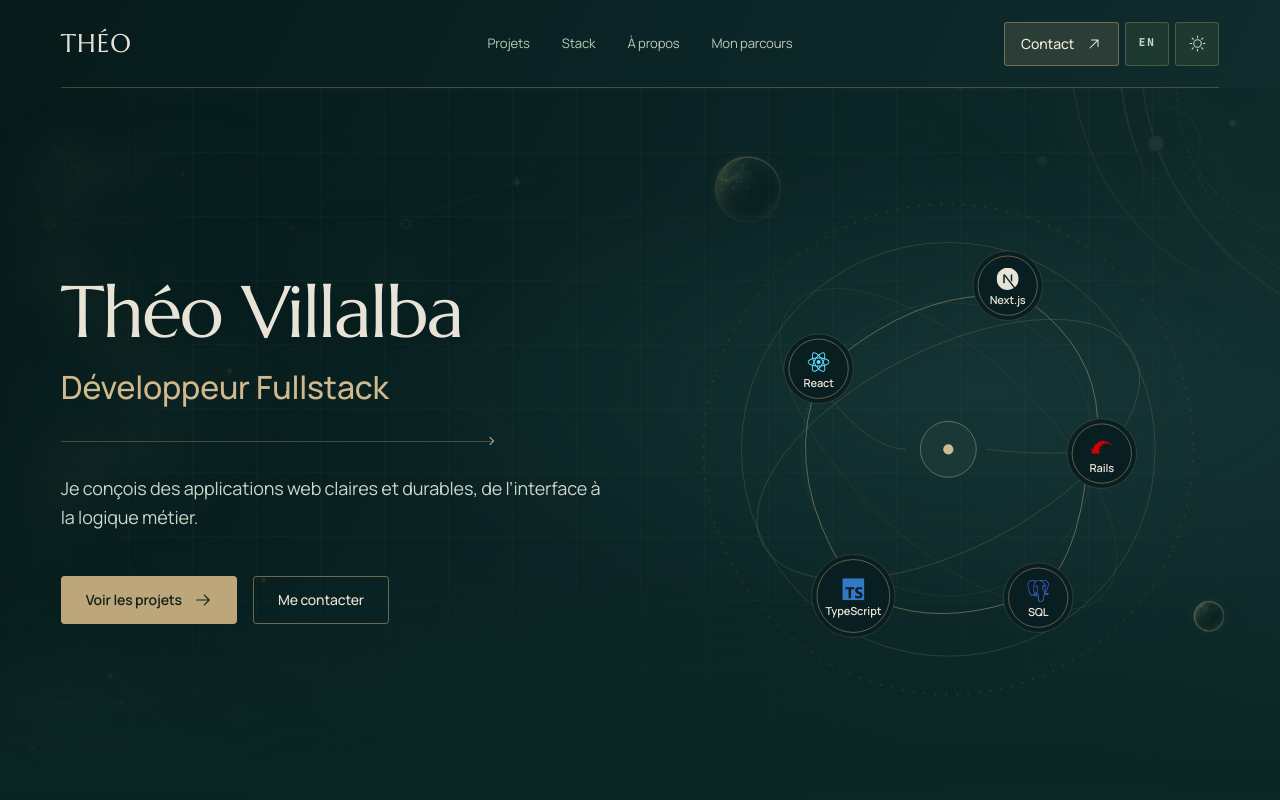
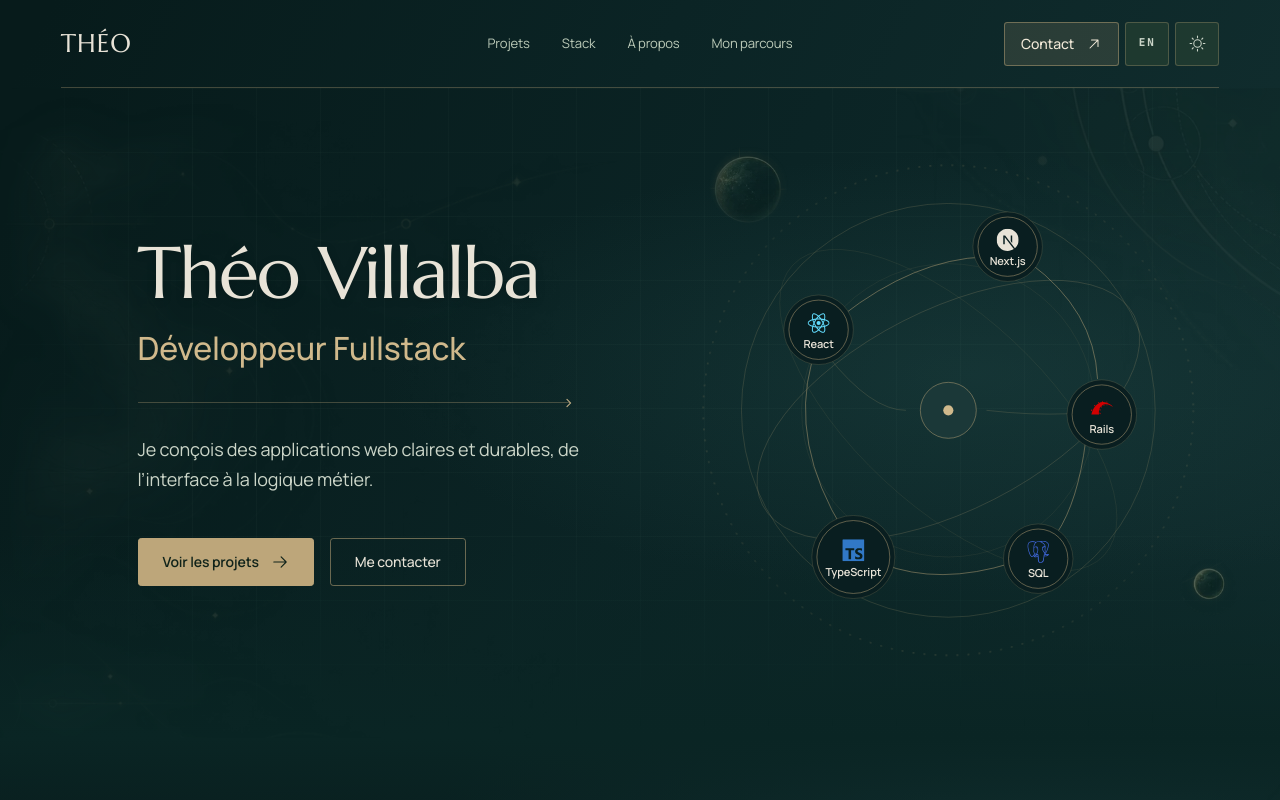
Before and after one commit to Naethr/portfolio, a Next.js app: page / in a window 1280 px wide. Shown: the top 800 px of the page. Built offline with nearby package versions, Linux system fonts and the light colour scheme.

Commit message:
feat: update hero section styles for improved layout and responsiveness; adjust media queries for better display

```diff
--- a/src/app/globals.css
+++ b/src/app/globals.css
@@ -426,6 +426,17 @@ p {
   padding-top: clamp(4rem, 7vw, 7rem);
 }
 
+@media (min-width: 1024px) {
+  .hero-content {
+    min-height: min(642px, 70svh);
+    padding-top: clamp(2rem, 4vw, 4rem);
+  }
+
+  .hero-copy {
+    margin-left: clamp(2rem, 6vw, 7rem);
+  }
+}
+
 .hero-cartography {
   position: absolute;
   top: -1rem;
--- a/src/components/portfolio/portfolio-page.tsx
+++ b/src/components/portfolio/portfolio-page.tsx
@@ -58,7 +58,7 @@ function HeroSection({ copy }: { copy: PortfolioTranslations["hero"] }) {
       </div>
       <div className="hero-inner">
       <div className="hero-content relative grid items-center gap-8 pb-12 sm:gap-10 sm:pb-14 lg:grid-cols-[minmax(0,1.05fr)_minmax(0,0.95fr)] lg:gap-4 lg:pb-14">
-        <div className="relative z-10 max-w-[48rem]">
+        <div className="hero-copy relative z-10 max-w-[48rem]">
           <h1 className="hero-enter hero-enter-title font-display text-[clamp(2.55rem,5.7vw,5.8rem)] font-normal leading-[1.03] tracking-[-0.04em] [overflow-wrap:anywhere]">
             {copy.headline}
           </h1>
```
